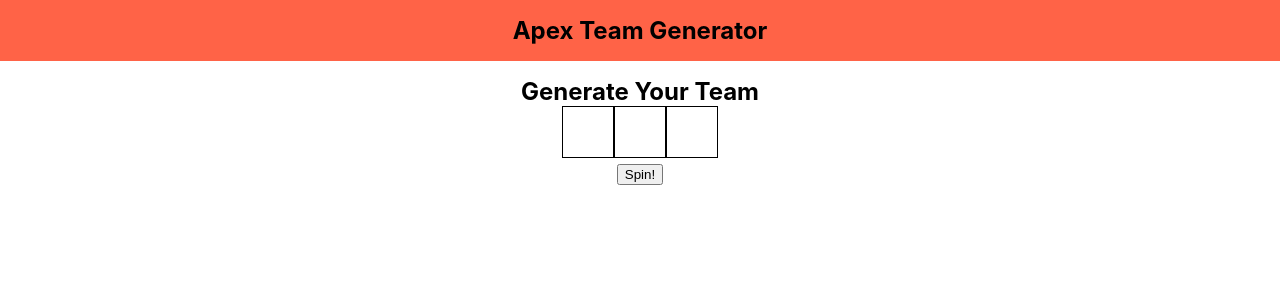
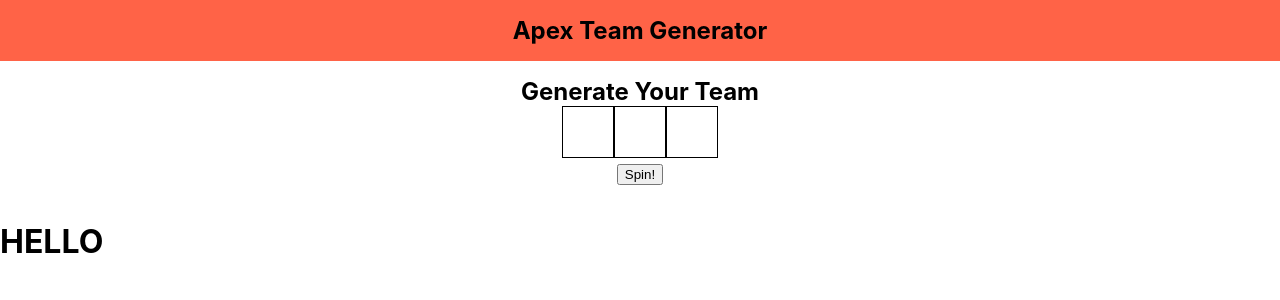
Before and after one commit to devdel2/cs3110_Apex_Team_Generator, a React (Create React App) app: page / in a window 1280 px wide. Shown: the top 300 px of the page. Built offline with nearby package versions, Linux system fonts and the light colour scheme.

Commit message:
testing amplify ci

```diff
--- a/src/App.js
+++ b/src/App.js
@@ -42,12 +42,17 @@
   return <button className="centered" onClick={randTeam}>Spin!</button>
 }
 
+function Test(){
+  return <h1>HELLO</h1>
+}
+
 //RENDER COMPONENTS IN APP
 function App() {
   return (
     <>
       <Title />
       <Roulette />
+      <Test />
     </>
   );
 }
```
